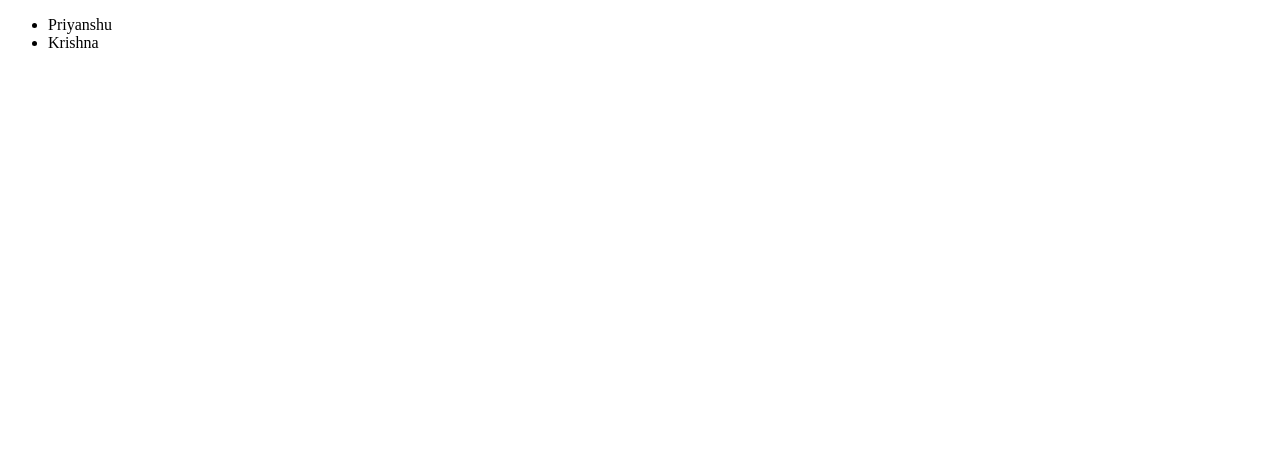
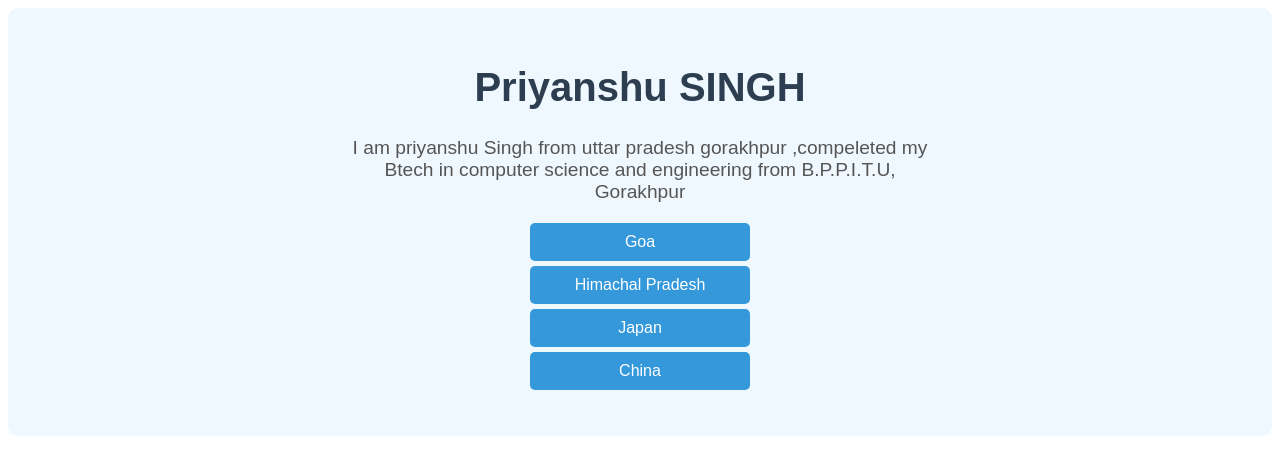
Before and after one commit to priyanshu6238/React-practice, a React (Create React App) app: page / in a window 1280 px wide. Shown: the top 474 px of the page. Built offline with nearby package versions, Linux system fonts and the light colour scheme.

Commit message:
Refactor App component and styles. Added a container with a header, paragraph, and list items in index.js. Updated App.css for improved styling and layout.

```diff
--- a/src/App.css
+++ b/src/App.css
@@ -1,38 +1,39 @@
-.App {
+/* App.css */
+.container {
   text-align: center;
+  background-color: #f0f8ff;
+  padding: 30px;
+  border-radius: 10px;
+  font-family: Arial, sans-serif;
 }
 
-.App-logo {
-  height: 40vmin;
-  pointer-events: none;
+h1 {
+  color: #2c3e50;
+  font-size: 2.5rem;
 }
 
-@media (prefers-reduced-motion: no-preference) {
-  .App-logo {
-    animation: App-logo-spin infinite 20s linear;
-  }
+p {
+  color: #555;
+  font-size: 1.2rem;
+  max-width: 600px;
+  margin: 0 auto 20px;
 }
 
-.App-header {
-  background-color: #282c34;
-  min-height: 100vh;
-  display: flex;
-  flex-direction: column;
-  align-items: center;
-  justify-content: center;
-  font-size: calc(10px + 2vmin);
-  color: white;
+ul {
+  list-style: none;
+  padding: 0;
 }
 
-.App-link {
-  color: #61dafb;
+li {
+  background: #3498db;
+  color: white;
+  padding: 10px;
+  margin: 5px auto;
+  width: 200px;
+  border-radius: 5px;
+  transition: background 0.3s ease;
 }
 
-@keyframes App-logo-spin {
-  from {
-    transform: rotate(0deg);
-  }
-  to {
-    transform: rotate(360deg);
-  }
+li:hover {
+  background: #2980b9;
 }
--- a/src/index.js
+++ b/src/index.js
@@ -1,18 +1,21 @@
 import React from 'react';
 import ReactDOM from 'react-dom/client';
-// import './index.css';
-// import App from './App';
+import './App.css';
 import reportWebVitals from './reportWebVitals';
 
 const root = ReactDOM.createRoot(document.getElementById('root'));
-// root.render(
-//   <React.StrictMode>
-//     <App />
-//   </React.StrictMode>
-// );
 
 function App() {
-  return <ul><li>Priyanshu</li> <li>Krishna</li></ul>
+  return <div className="container"><h1>Priyanshu SINGH</h1>
+    <p>I am priyanshu Singh from uttar pradesh gorakhpur ,compeleted my Btech in computer science and engineering from B.P.P.I.T.U, Gorakhpur</p>
+    <ul>
+      <li>Goa </li>
+      <li>Himachal Pradesh</li>
+      <li>Japan</li>
+      <li>China</li>
+    </ul>
+  </div >
+
 }
 // the HTML inside the render thing is called jsx and we can only pass single element to the render function.
 root.render(<App />)
```
